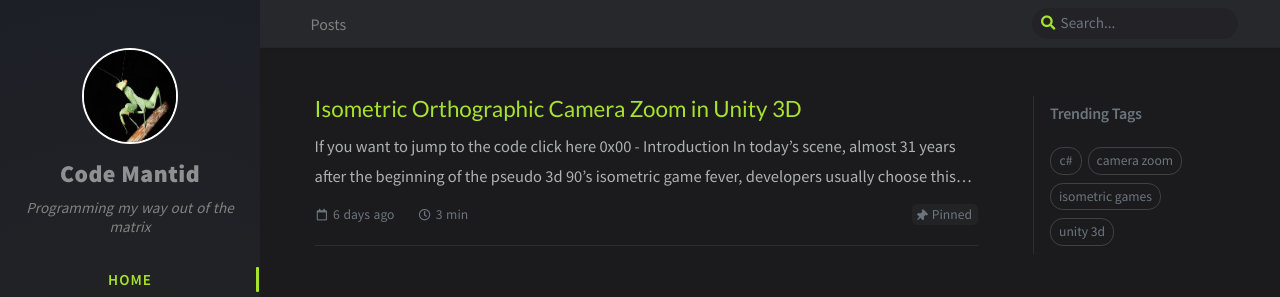
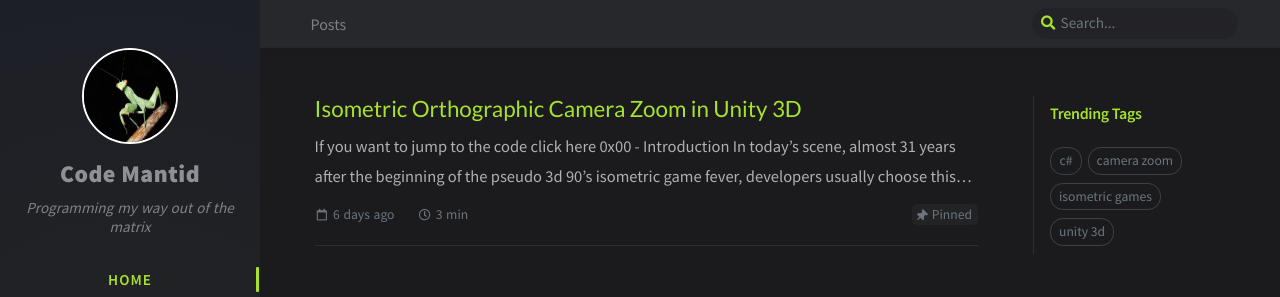
Before and after one commit to codemantid/codemantid.github.io, a Jekyll site: the page built from index.html, in a window 1280 px wide. Shown: the top 297 px of the page. Built offline with Jekyll 4.4.1, drawn with Linux system fonts in a browser that asks for light colours; nearby versions of some CDN libraries; comment, search, counter and statistics services are not loaded.

Commit message:
label color change and middle home shadow button color change

```diff
--- a/_sass/colors/dark-typography.scss
+++ b/_sass/colors/dark-typography.scss
@@ -27,7 +27,7 @@
   --btn-backtotop-border-color: var(--btn-border-color);
   --btn-box-shadow: #a6e22e;
   --card-header-bg: rgb(51, 50, 50);
-  --label-color: rgb(108, 117, 125);
+  --label-color: #a6e22e;
   --checkbox-color: rgb(118 120 121);
   --checkbox-checked-color: var(--link-color);
 
@@ -46,7 +46,7 @@
   --btn-active-border-color: rgb(64, 65, 66);
   --btn-text-color: #a6e22e;
   --btn-paginator-border-color: var(--btn-border-color);
-  --btn-paginator-shadow: #a6e22e;
+  --btn-paginator-shadow: rgb(64, 65, 66);
   --pin-bg: rgb(34 35 37);
   --pin-color: inherit;
 
```
